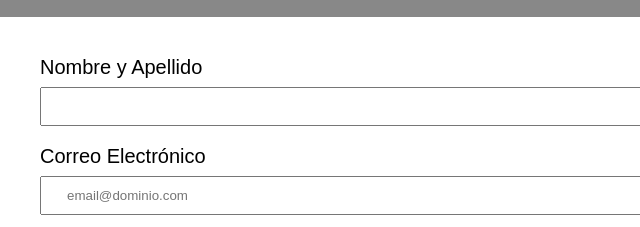
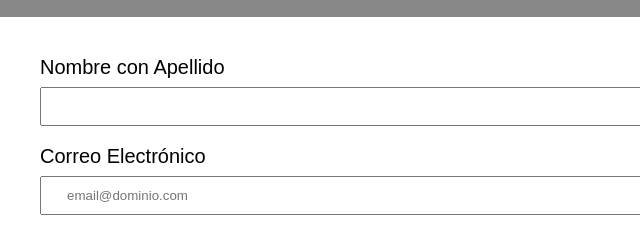
Before and after one commit to Ang98231/barberiagit, a plain HTML site: page contacto.html in a window 1280 px wide. Shown: the part 276-503 px from the top of the page, 0-640 px from the left. Drawn offline with Linux system fonts and the light colour scheme.

Commit message:
Pequeña modificació

```diff
--- a/contacto.html
+++ b/contacto.html
@@ -24,7 +24,7 @@
 
         <main>
             <form>
-                <label>Nombre y Apellido</label>
+                <label>Nombre con Apellido</label>
                 <input type="text" id="nombreApellido" class="input-padron" required>
 
                 <label for="correoelectronico">Correo Electrónico</label>
```
